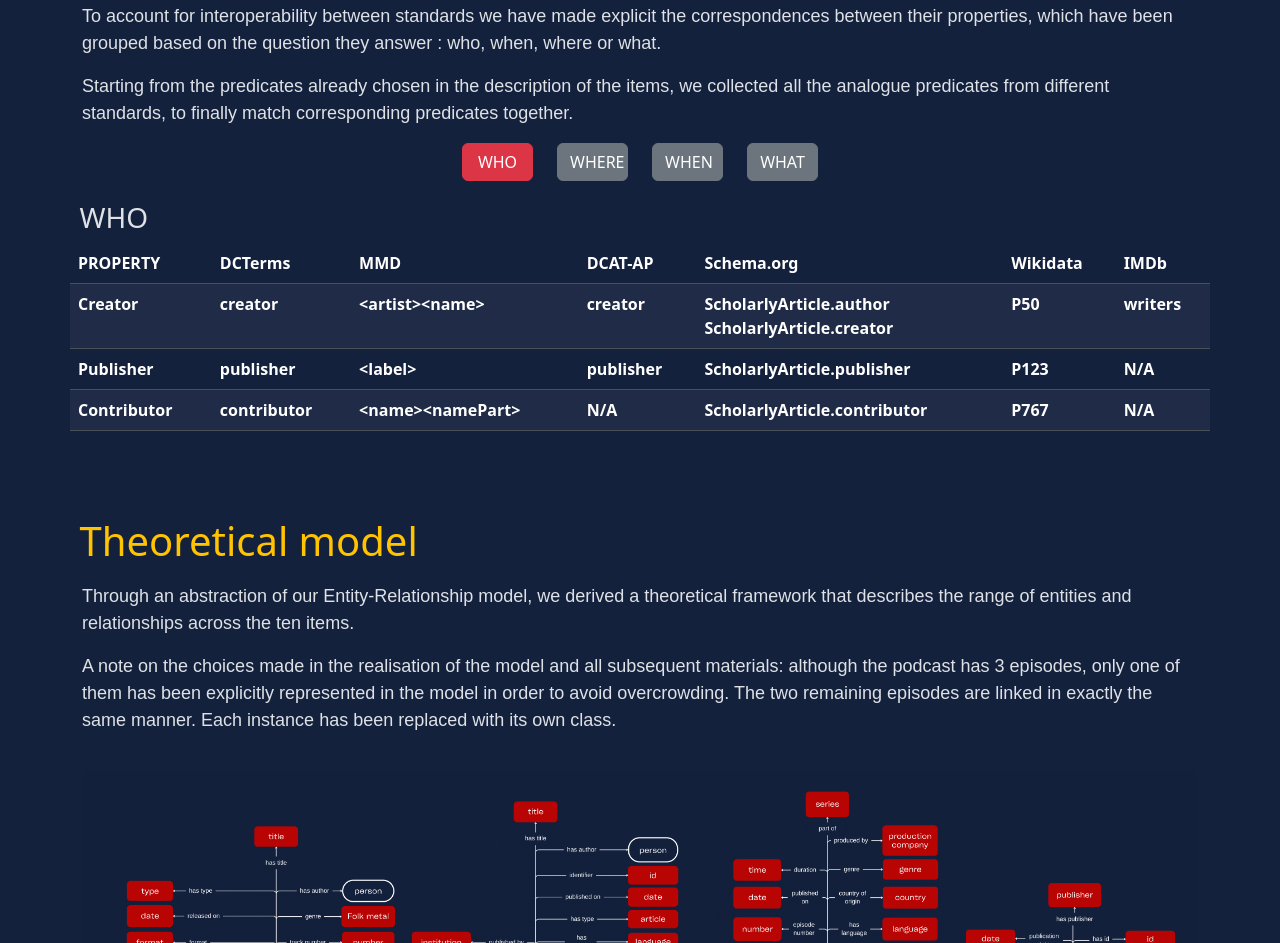
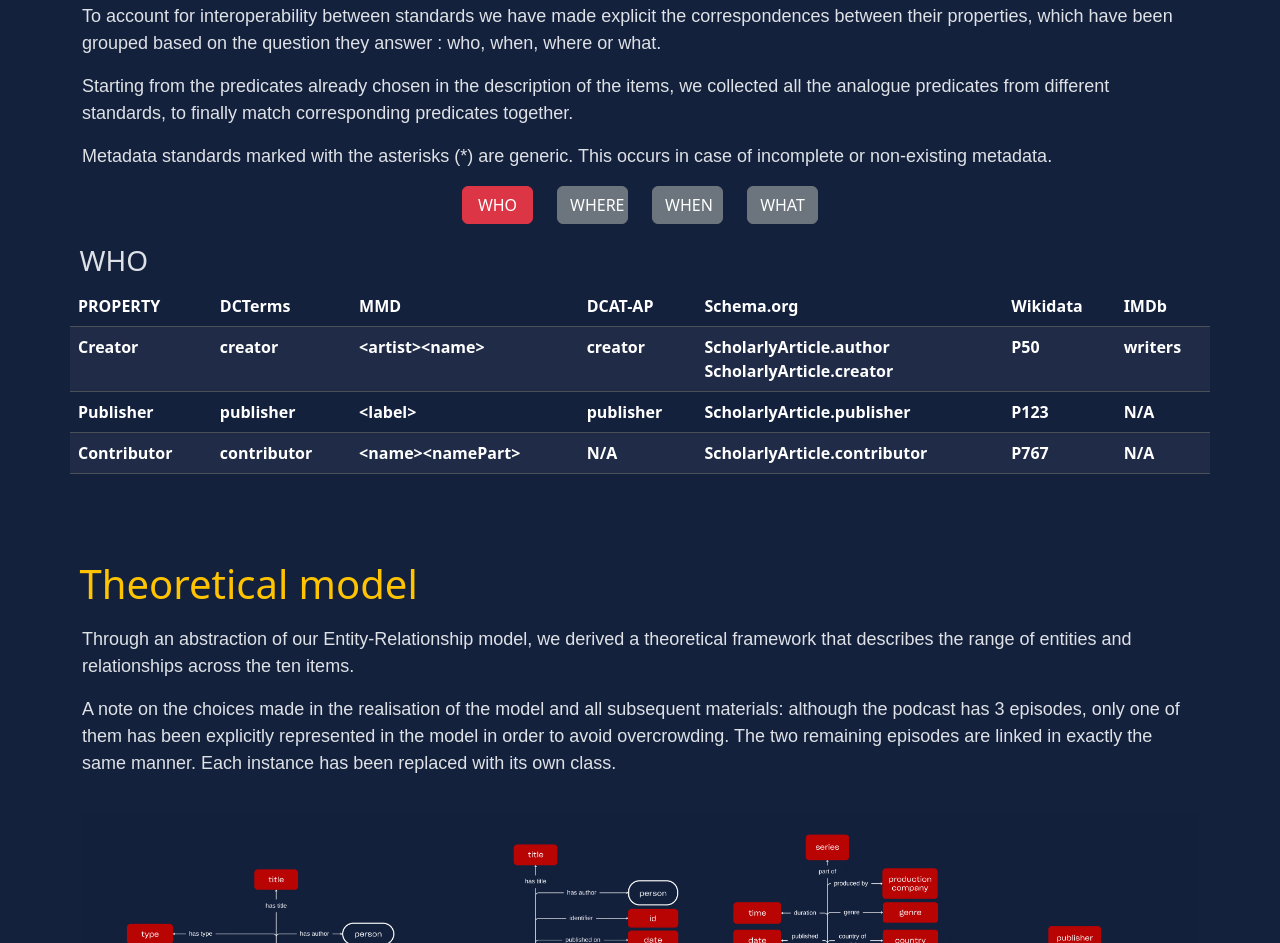
Before and after one commit to LODlybaeum/lodlybaeum.github.io, a plain HTML site: page index.html in a window 1280 px wide. Shown: the part 5132-6075 px from the top of the page. Drawn offline with nearby package versions, Linux system fonts and the light colour scheme.

Commit message:
asterisk comment for metadata alignment

```diff
--- a/index.html
+++ b/index.html
@@ -473,6 +473,9 @@
 					<p>
 					Starting from the predicates already chosen in the description of the items, we collected all the analogue predicates from different standards, to finally match corresponding predicates together.
 					</p>
+					<p>
+					Metadata standards marked with the asterisks (*) are generic. This occurs in case of incomplete or non-existing metadata.
+					</p>
 				</div>
 				<div class="row justify-content-center">
 					<div class="col-1">
```
